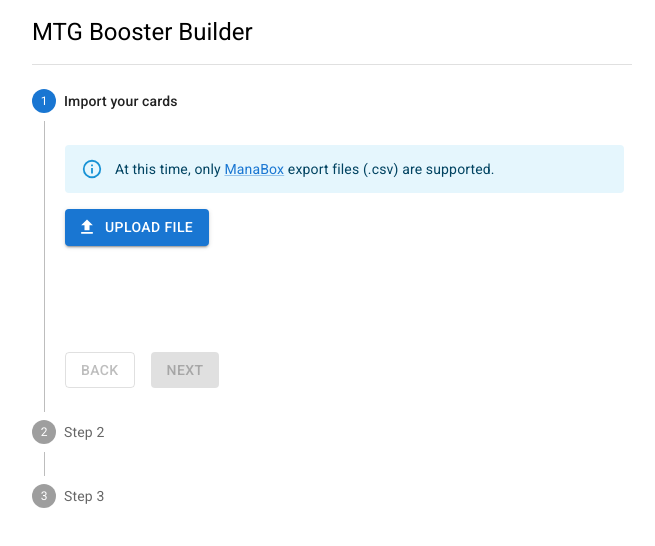
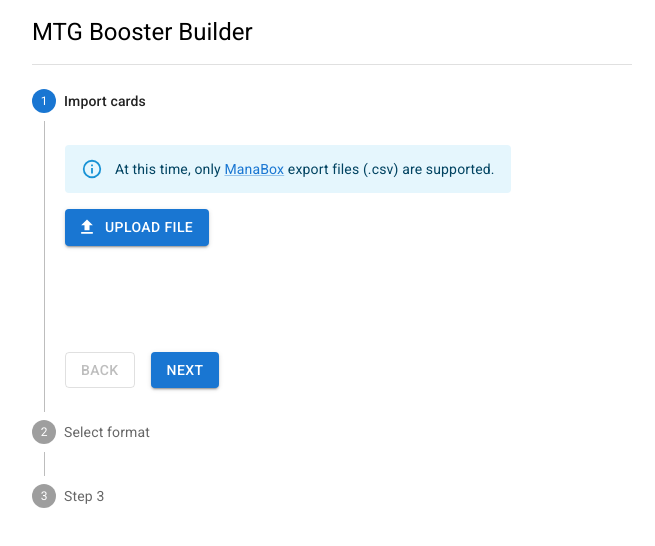
Before and after one commit to SamSverko/mtg-booster-builder, a Next.js app: page /stepper in a window 1280 px wide. Shown: the top 546 px of the page, without its empty margins (308-963 px from the left). Built offline with nearby package versions, Linux system fonts and the light colour scheme; what @mui/material-nextjs would draw is missing.

Commit message:
wip: move StepLabel and StepContent to components

```diff
--- a/src/app/components/CardImport.tsx
+++ b/src/app/components/CardImport.tsx
@@ -1,8 +1,16 @@
 import { Delete, FileUpload } from "@mui/icons-material";
-import { Box, Button, IconButton, styled, Typography } from "@mui/material";
+import {
+    Alert,
+    Box,
+    Button,
+    IconButton,
+    styled,
+    Typography,
+} from "@mui/material";
 import Papa from "papaparse";
 import { useCallback, useEffect, useRef, useState } from "react";
 
+import { AppLink } from "@/app/components";
 import { CardCountBySet, ManaBoxCard } from "@/app/types";
 
 const HiddenInput = styled("input")({
@@ -26,6 +34,11 @@ type CardImportProps = {
     onChange: (event: OnChangeEvent) => void;
 };
 
+/**
+ * A component that allows users to upload a CSV file of cards.
+ *
+ * Supported: ManaBox export files (.csv).
+ */
 export default function CardImport({ onChange }: CardImportProps) {
     const inputRef = useRef<HTMLInputElement | null>(null);
 
@@ -114,6 +127,16 @@ export default function CardImport({ onChange }: CardImportProps) {
             flexDirection="column"
             gap={2}
         >
+            <Alert severity="info">
+                At this time, only{" "}
+                <AppLink
+                    appHref="manabox://"
+                    href="https://apps.apple.com/us/app/manabox/id1460407674"
+                >
+                    ManaBox
+                </AppLink>{" "}
+                export files (.csv) are supported.
+            </Alert>
             <Button
                 component="label"
                 role={undefined}
--- /dev/null
+++ b/src/app/components/StepContent.tsx
@@ -0,0 +1,40 @@
+import { Box, Button, StepContent as StepContentMUI } from "@mui/material";
+
+type StepContentProps = {
+    children: React.ReactNode | React.ReactNode[];
+    onBack?: () => void;
+    onNext?: () => void;
+};
+
+/**
+ * A wrapper around MUI's StepContent component that adds a back and next button.
+ */
+export default function StepContent({
+    children,
+    onBack,
+    onNext,
+}: StepContentProps) {
+    return (
+        <StepContentMUI
+            sx={{
+                ".MuiCollapse-wrapperInner": {
+                    display: "flex",
+                    flexDirection: "column",
+                    gap: (theme) => theme.spacing(2),
+                    marginTop: (theme) => theme.spacing(3),
+                },
+            }}
+            TransitionProps={{ unmountOnExit: false }}
+        >
+            {children}
+            <Box alignItems="center" display="flex" gap={2}>
+                <Button disabled={!onBack} onClick={onBack} variant="outlined">
+                    Back
+                </Button>
+                <Button disabled={!onNext} onClick={onNext} variant="contained">
+                    Next
+                </Button>
+            </Box>
+        </StepContentMUI>
+    );
+}
--- /dev/null
+++ b/src/app/components/StepLabel.tsx
@@ -0,0 +1,33 @@
+import { Chip, StepLabel as StepLabelMUI } from "@mui/material";
+
+type StepLabelProps = {
+    chipLabel?: string;
+    label: string;
+};
+
+/**
+ * A wrapper around MUI's StepLabel component that adds a chip label.
+ */
+export default function StepLabel({ chipLabel, label }: StepLabelProps) {
+    return (
+        <StepLabelMUI
+            sx={{
+                ".MuiStepLabel-label": {
+                    display: "flex",
+                    alignItems: "center",
+                    gap: (theme) => theme.spacing(1),
+                },
+            }}
+        >
+            {label}
+            {chipLabel && (
+                <Chip
+                    color="info"
+                    label={chipLabel}
+                    size="small"
+                    variant="outlined"
+                />
+            )}
+        </StepLabelMUI>
+    );
+}
--- a/src/app/components/index.ts
+++ b/src/app/components/index.ts
@@ -6,3 +6,5 @@ export { default as ConfirmDetails } from "./ConfirmDetails";
 export { default as CountInput, type OnChangeEvent } from "./CountInput";
 export { default as FormatSelect } from "./FormatSelect";
 export { default as GeneratedBoosters } from "./GeneratedBoosters";
+export { default as StepContent } from "./StepContent";
+export { default as StepLabel } from "./StepLabel";
--- a/src/app/stepper/page.tsx
+++ b/src/app/stepper/page.tsx
@@ -1,91 +1,20 @@
 "use client";
 
-import {
-    Alert,
-    Box,
-    Button,
-    Chip,
-    Divider,
-    Step,
-    StepContent,
-    StepLabel,
-    Stepper,
-    Typography,
-    styled,
-} from "@mui/material";
+import { Box, Button, Divider, Step, Stepper, Typography } from "@mui/material";
 import { useState } from "react";
 
-import { AppLink, CardImport } from "@/app/components";
+import { CardImport, StepContent, StepLabel } from "@/app/components";
 import { OnChangeEvent } from "@/app/components/CardImport";
-
-type StepNavigationProps = {
-    disableBack?: boolean;
-    disableNext?: boolean;
-};
-
-const StepLabelStyled = styled(StepLabel)(({ theme }) => ({
-    ".MuiStepLabel-label": {
-        display: "flex",
-        alignItems: "center",
-        gap: theme.spacing(1),
-    },
-}));
-
-const StepContentStyled = styled(StepContent)(({ theme }) => ({
-    ".MuiCollapse-wrapperInner": {
-        display: "flex",
-        flexDirection: "column",
-        gap: theme.spacing(2),
-        marginTop: theme.spacing(3),
-    },
-}));
 
 export default function Home() {
     const [activeStep, setActiveStep] = useState(0);
 
     const [cardData, setCardData] = useState<OnChangeEvent | null>(null);
 
-    const handleNext = () => {
+    const nextStep = () =>
         setActiveStep((prevActiveStep) => prevActiveStep + 1);
-    };
-
-    const handleBack = () => {
+    const prevStep = () =>
         setActiveStep((prevActiveStep) => prevActiveStep - 1);
-    };
-
-    const handleReset = () => {
-        setActiveStep(0);
-    };
-
-    const StepCompleteChip = ({ label }: { label: string }) => {
-        if (!label) return null;
-
-        return (
-            <Chip color="info" label={label} size="small" variant="outlined" />
-        );
-    };
-
-    const StepNavigation = ({
-        disableBack,
-        disableNext,
-    }: StepNavigationProps) => (
-        <Box alignItems="center" display="flex" gap={2}>
-            <Button
-                disabled={disableBack}
-                onClick={handleBack}
-                variant="outlined"
-            >
-                Back
-            </Button>
-            <Button
-                disabled={disableNext}
-                onClick={handleNext}
-                variant="contained"
-            >
-                Next
-            </Button>
-        </Box>
-    );
 
     return (
         <Box
@@ -104,50 +33,28 @@ export default function Home() {
 
             <Stepper activeStep={activeStep} orientation="vertical">
                 <Step>
-                    <StepLabelStyled>
-                        Import your cards
-                        <StepCompleteChip
-                            label={
-                                cardData
-                                    ? cardData.cards.length.toLocaleString()
-                                    : ""
-                            }
-                        />
-                    </StepLabelStyled>
-                    <StepContentStyled
-                        TransitionProps={{ unmountOnExit: false }}
-                    >
-                        <Alert severity="info">
-                            At this time, only{" "}
-                            <AppLink
-                                appHref="manabox://"
-                                href="https://apps.apple.com/us/app/manabox/id1460407674"
-                            >
-                                ManaBox
-                            </AppLink>{" "}
-                            export files (.csv) are supported.
-                        </Alert>
+                    <StepLabel
+                        chipLabel={
+                            cardData
+                                ? cardData.cards.length.toLocaleString()
+                                : undefined
+                        }
+                        label="Import cards"
+                    />
+                    <StepContent onNext={nextStep}>
                         <CardImport onChange={setCardData} />
-                        <StepNavigation
-                            disableBack
-                            disableNext={
-                                !cardData || cardData.cards.length === 0
-                            }
-                        />
-                    </StepContentStyled>
-                </Step>
-                <Step>
-                    <StepLabel>Step 2</StepLabel>
-                    <StepContent>
-                        <Typography>Step 2 Content</Typography>
-                        <StepNavigation />
                     </StepContent>
                 </Step>
                 <Step>
-                    <StepLabel>Step 3</StepLabel>
-                    <StepContent>
+                    <StepLabel label="Select format" />
+                    <StepContent onBack={prevStep} onNext={nextStep}>
+                        <Typography>Step 2 Content</Typography>
+                    </StepContent>
+                </Step>
+                <Step>
+                    <StepLabel label="Step 3" />
+                    <StepContent onBack={prevStep} onNext={nextStep}>
                         <Typography>Step 3 Content</Typography>
-                        <StepNavigation />
                     </StepContent>
                 </Step>
             </Stepper>
@@ -156,7 +63,10 @@ export default function Home() {
                     <Typography>
                         All steps completed - you&apos;re finished
                     </Typography>
-                    <Button onClick={handleReset} sx={{ mt: 1, mr: 1 }}>
+                    <Button
+                        onClick={() => setActiveStep(0)}
+                        sx={{ mt: 1, mr: 1 }}
+                    >
                         Reset
                     </Button>
                 </Box>
```
